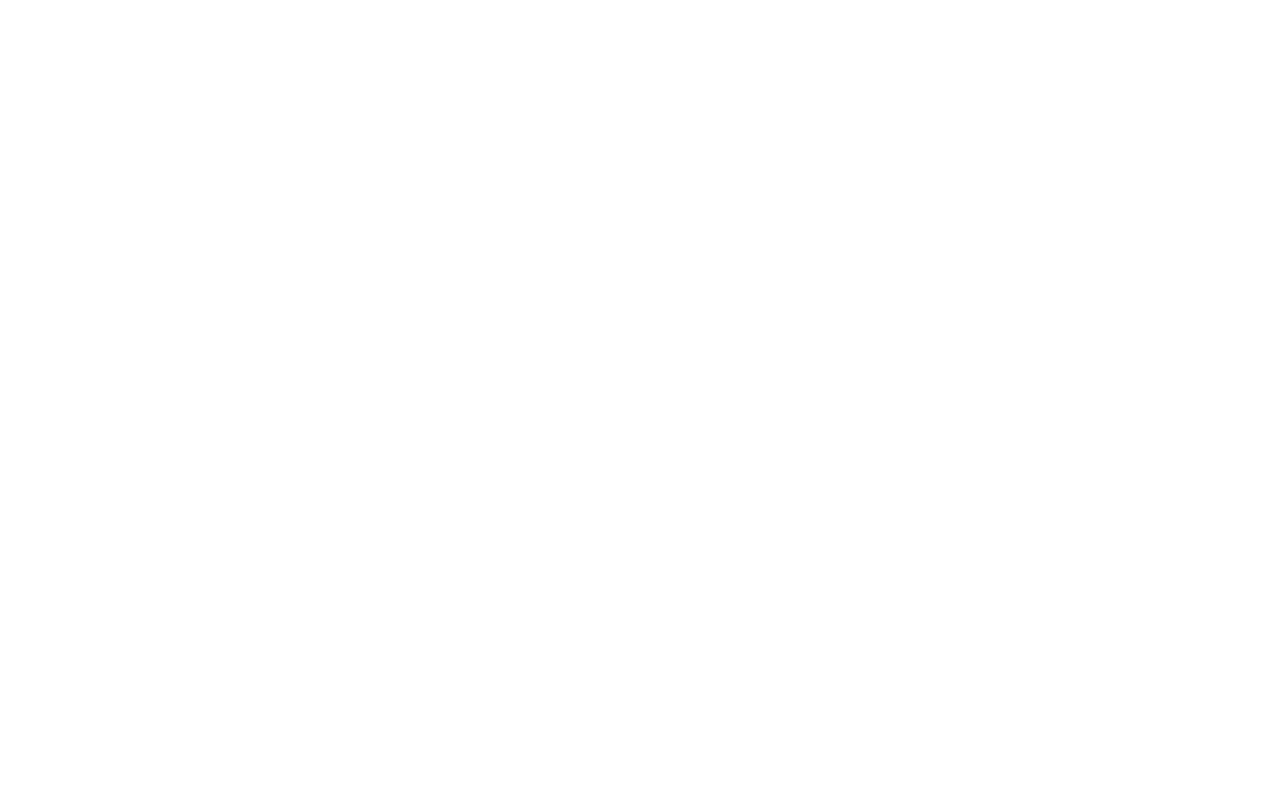
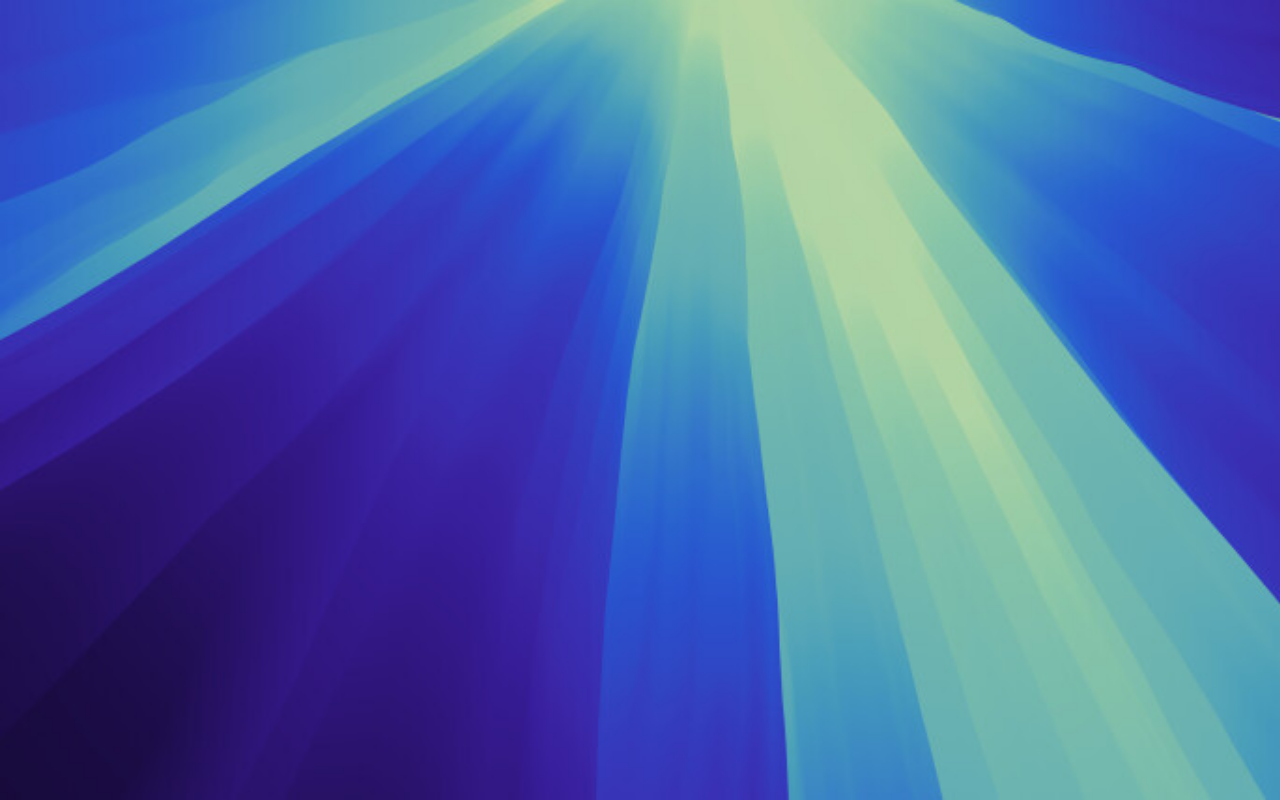
Before and after one commit to ojpbraga/calculator-challenge, a React (Vite) app: page / in a window 1280 px wide. Built offline with nearby package versions, Linux system fonts and the light colour scheme.

Commit message:
style: background

```diff
--- a/src/App.jsx
+++ b/src/App.jsx
@@ -1,10 +1,13 @@
+
+import background from '/public/images/wallpaper.jpg'
 
 function App() {
 
   return (
-    <>
+    <main style={{
+      backgroundImage: `url(${background})`}} className='h-[100dvh] w-[100dvw] bg-no-repeat bg-cover'>
 
-    </>
+    </main>
   )
 }
 
```
Also changed, not shown: public/images/wallpaper.jpg (added).
